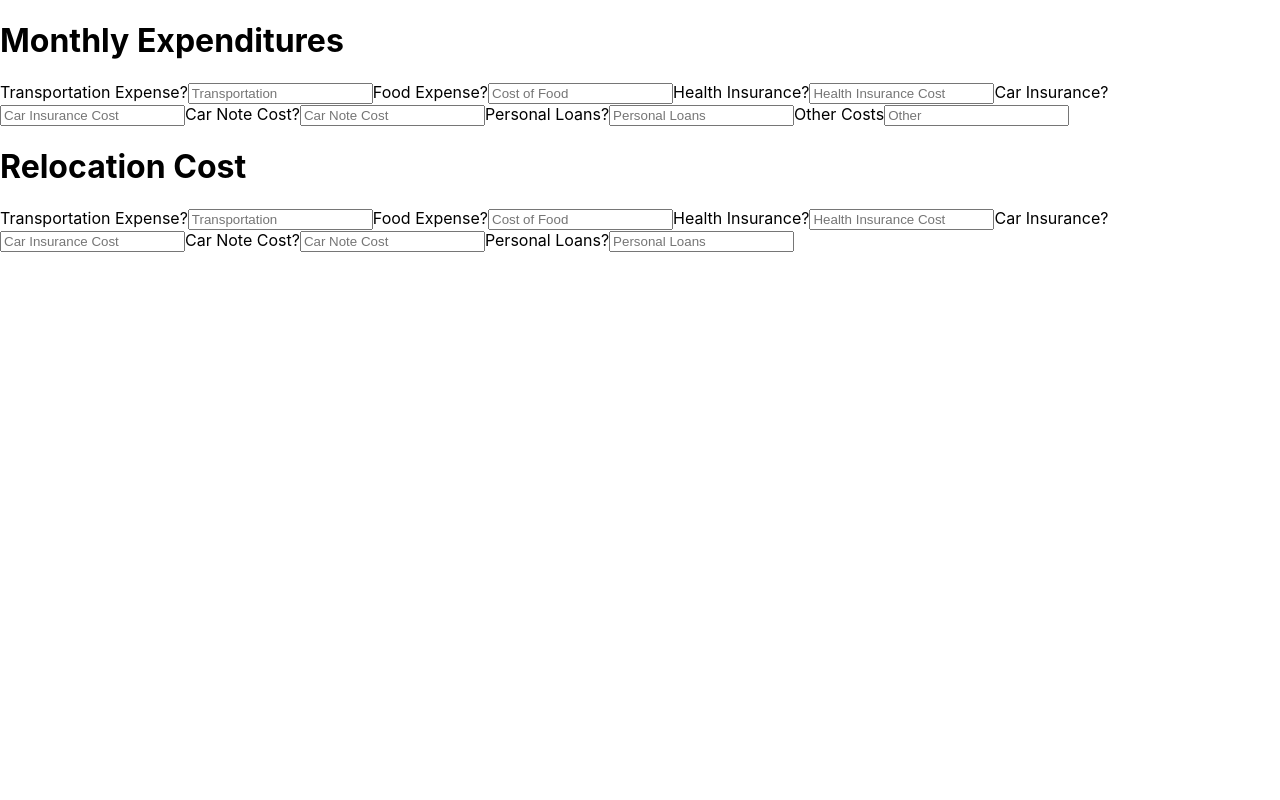
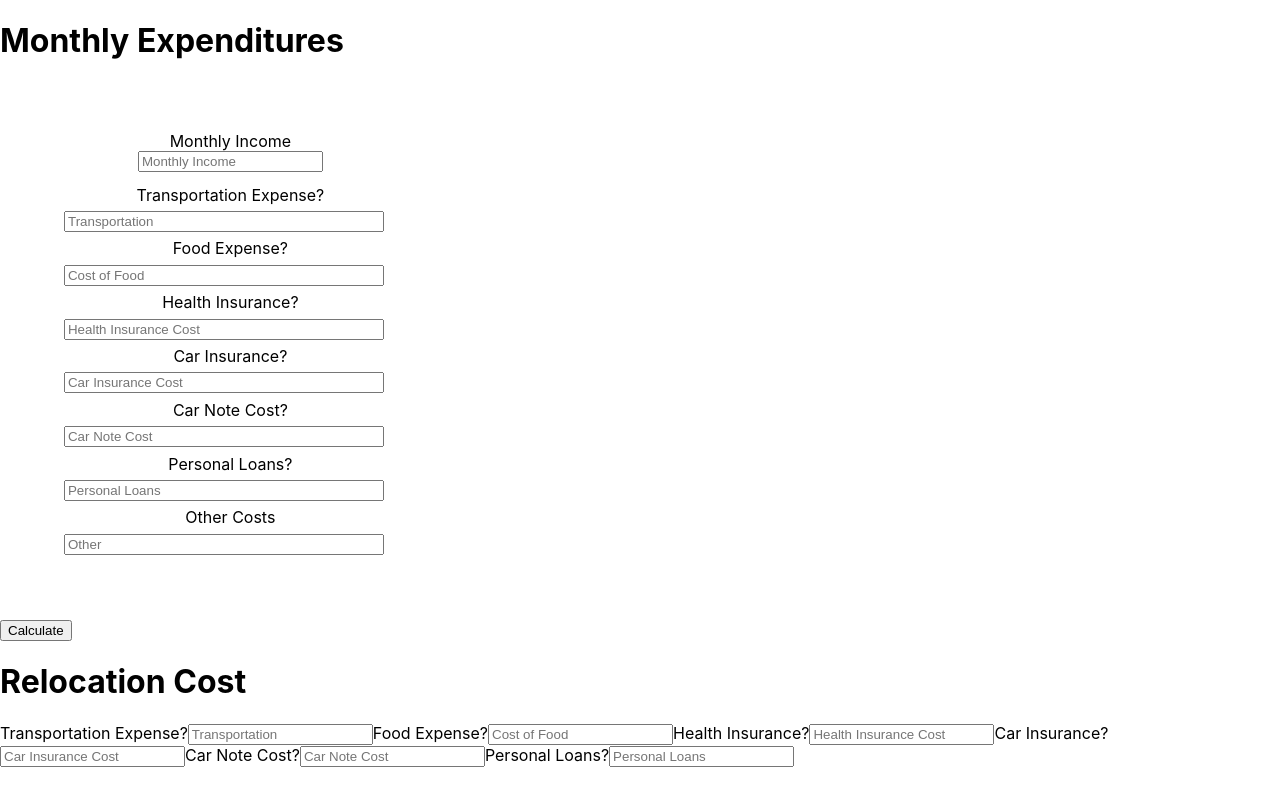
Before and after one commit to BW-Domestic-Violence-Survivors-Tool/frontend, a React (Create React App) app in the folder frontend/: page / in a window 1280 px wide. Built offline with nearby package versions, Linux system fonts and the light colour scheme.

Commit message:
added a bit of styling just so I could work on function easier

```diff
--- a/frontend/src/Components/MonthlyCalc.js
+++ b/frontend/src/Components/MonthlyCalc.js
@@ -1,5 +1,32 @@
 import React, { useState, useEffect } from "react";
 import * as Yup from "yup";
+import styled from "styled-components";
+
+const Month = styled.div`
+  display: flex;
+  margin: 2%;
+  width: 100%;
+  flex-direction: column;
+  justify-content: center;
+  align-items: center;
+`;
+
+const Calc = styled.form`
+  display: flex;
+  width: 25%;
+  flex-direction: column;
+  margin: 3%;
+  padding: 2%;
+`;
+
+const Label = styled.label`
+  display: flex;
+  margin: 2%;
+  width: 100%;
+  align-items: center;
+  text-align: center;
+  justify-content: center;
+`;
 
 const MonthlyCalc = ({ errors, touched, values, status }) => {
   const [monthlyBudget, setMonthlyBudget] = useState("");
@@ -11,40 +38,52 @@ const MonthlyCalc = ({ errors, touched, values, status }) => {
   return (
     <div className="monthlyForm">
       <h1>Monthly Expenditures</h1>
-      <form>
-        <label>Transportation Expense?</label>
+
+      <Calc>
+        <Month>
+          <label>Monthly Income</label>
+          <input
+            type="text"
+            name="monthlyIncome"
+            placeholder="Monthly Income"
+          ></input>
+        </Month>
+        <Label>Transportation Expense?</Label>
         <input
           type="text"
           name="transportation"
           placeholder="Transportation"
         ></input>
-        <label>Food Expense?</label>
+        <Label>Food Expense?</Label>
         <input type="text" name="food" placeholder="Cost of Food"></input>
-        <label>Health Insurance?</label>
+        <Label>Health Insurance?</Label>
         <input
           type="text"
           name="healthInsurance"
           placeholder="Health Insurance Cost"
         ></input>
-        <label>Car Insurance?</label>
+        <Label>Car Insurance?</Label>
         <input
           type="text"
           name="carInsurance"
           placeholder="Car Insurance Cost"
         ></input>
-        <label>Car Note Cost?</label>
+        <Label>Car Note Cost?</Label>
         <input type="text" name="carNote" placeholder="Car Note Cost"></input>
-        <label>Personal Loans?</label>
+        <Label>Personal Loans?</Label>
         <input
           type="text"
           name="personalLoans"
           placeholder="Personal Loans"
         ></input>
-        <label>Other Costs</label>
+        <Label>Other Costs</Label>
         <input type="text" name="otherCosts" placeholder="Other"></input>
-      </form>
+      </Calc>
+      <button type="submit">Calculate</button>
     </div>
   );
+
+  monthlyBudget.map(MonthlyBudget => {});
 };
 
 export default MonthlyCalc;
```
Also changed, not shown: frontend/src/Components/Monthly.js (added).
